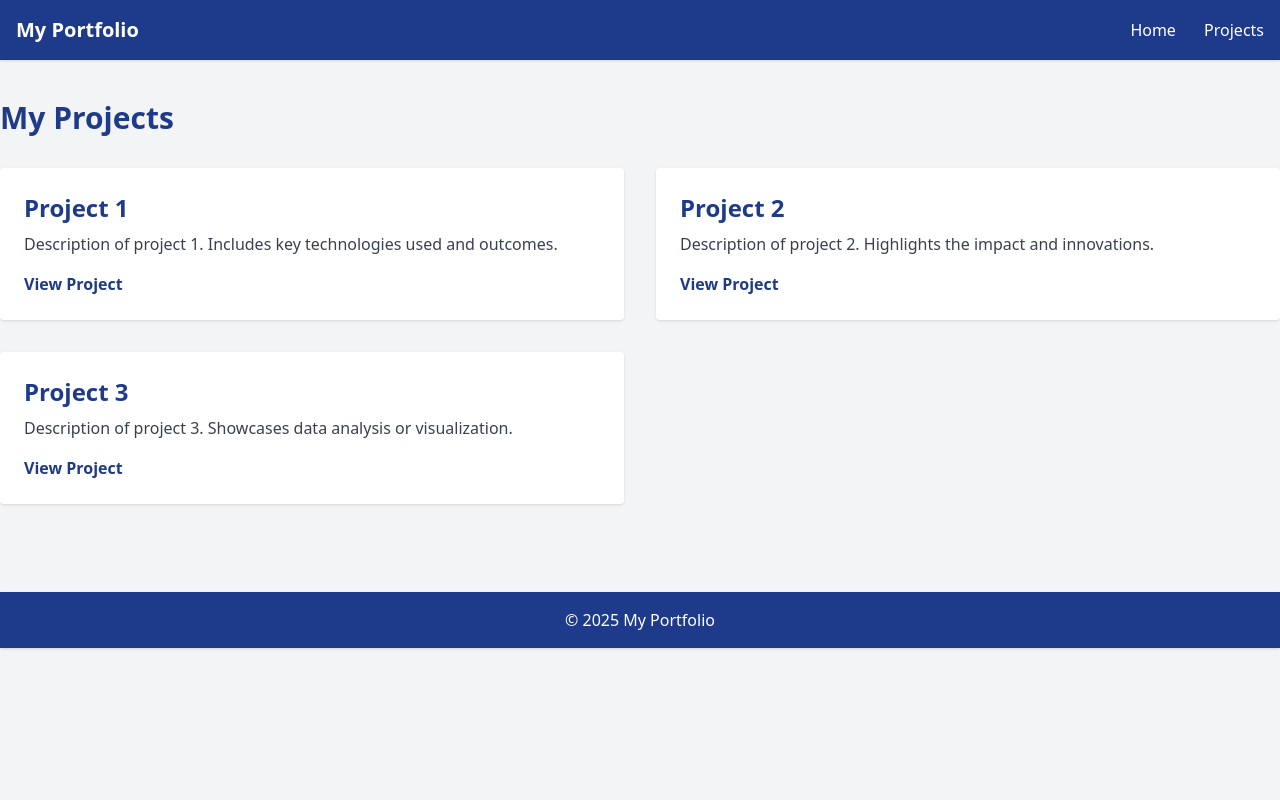
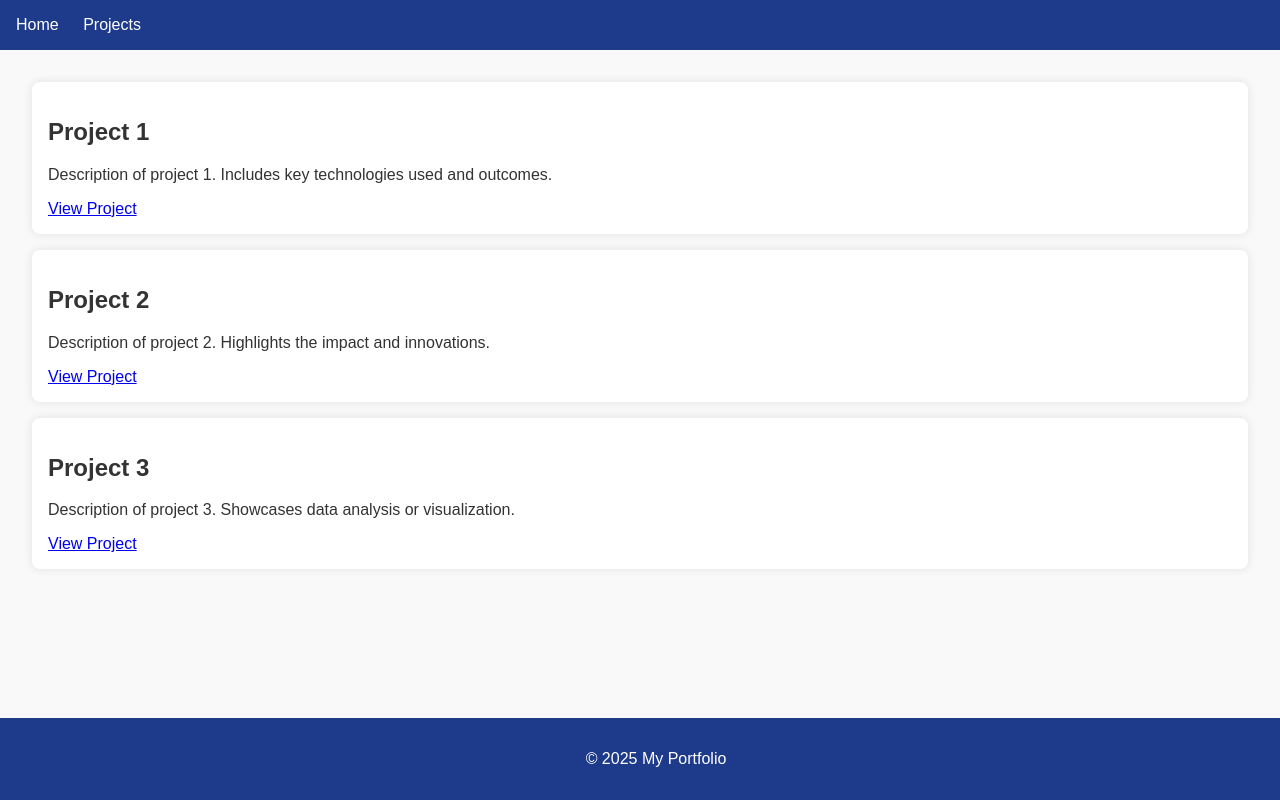
Before and after one commit to glauciofilho/portfolio, a Flask app: page /projects in a window 1280 px wide. Run offline with Flask 3, Linux system fonts and the light colour scheme; some libraries are stand-ins or nearby versions.

Commit message:
Getting a little more beautiful

```diff
--- a/app/__init__.py
+++ b/app/__init__.py
@@ -1,9 +1,9 @@
 from flask import Flask
+from app.routes import main
 
 def create_app():
     app = Flask(__name__)
 
-    from app.routes import main
     app.register_blueprint(main)
 
     return app
--- /dev/null
+++ b/app/static/css/styles.css
@@ -0,0 +1,46 @@
+/* static/css/style.css */
+body {
+    font-family: Arial, sans-serif;
+    background-color: #f9f9f9;
+    color: #333;
+    margin: 0;
+    padding: 0;
+}
+
+header {
+    background-color: #1E3A8A;  /* Dark Blue */
+    color: #fff;
+    padding: 1rem;
+}
+
+nav a {
+    color: #fff;
+    margin-right: 20px;
+    text-decoration: none;
+}
+
+nav a:hover {
+    text-decoration: underline;
+}
+
+main {
+    padding: 2rem;
+}
+
+section {
+    background-color: #fff;
+    padding: 1rem;
+    margin-bottom: 1rem;
+    border-radius: 8px;
+    box-shadow: 0 0 10px rgba(0,0,0,0.1);
+}
+
+footer {
+    background-color: #1E3A8A;
+    color: #fff;
+    text-align: center;
+    padding: 1rem;
+    position: fixed;
+    width: 100%;
+    bottom: 0;
+}
--- a/app/templates/base.html
+++ b/app/templates/base.html
@@ -3,39 +3,22 @@
 <head>
     <meta charset="UTF-8">
     <title>{% block title %}My Portfolio{% endblock %}</title>
-    <script src="https://cdn.tailwindcss.com"></script>
-    <script>
-        tailwind.config = {
-            theme: {
-                extend: {
-                    colors: {
-                        primary: '#1E3A8A' // Dark Blue
-                    }
-                }
-            }
-        }
-    </script>
-    <link rel="stylesheet" href="{{ url_for('static', filename='css/style.css') }}">
+    <link rel="stylesheet" href="{{ url_for('static', filename='css/styles.css') }}">
 </head>
-<body class="bg-gray-100 text-gray-900">
-
-    <header class="bg-primary shadow">
-        <nav class="container mx-auto p-4 flex justify-between items-center text-white">
-            <div class="font-bold text-xl">My Portfolio</div>
-            <div class="space-x-6">
-                <a href="{{ url_for('home') }}" class="hover:underline">Home</a>
-                <a href="{{ url_for('projects') }}" class="hover:underline">Projects</a>
-            </div>
+<body>
+    <header>
+        <nav>
+            <a href="{{ url_for('main.home') }}">Home</a>
+            <a href="{{ url_for('main.projects') }}">Projects</a>
         </nav>
     </header>
 
-    <main class="container mx-auto py-10">
+    <main>
         {% block content %}{% endblock %}
     </main>
 
-    <footer class="bg-primary text-center text-white p-4 mt-12 shadow">
+    <footer>
         <p>&copy; 2025 My Portfolio</p>
     </footer>
-
 </body>
 </html>
--- a/app/templates/projects.html
+++ b/app/templates/projects.html
@@ -1,27 +1,19 @@
 {% extends 'base.html' %}
-
 {% block title %}Projects | My Portfolio{% endblock %}
-
 {% block content %}
-<h2 class="text-3xl font-bold mb-8 text-primary">My Projects</h2>
-
-<div class="grid grid-cols-1 md:grid-cols-2 gap-8">
-    <section class="bg-white p-6 rounded shadow">
-        <h3 class="text-2xl font-semibold mb-2 text-primary">Project 1</h3>
-        <p class="mb-4 text-gray-700">Description of project 1. Includes key technologies used and outcomes.</p>
-        <a href="#" class="text-primary font-semibold hover:underline">View Project</a>
-    </section>
-
-    <section class="bg-white p-6 rounded shadow">
-        <h3 class="text-2xl font-semibold mb-2 text-primary">Project 2</h3>
-        <p class="mb-4 text-gray-700">Description of project 2. Highlights the impact and innovations.</p>
-        <a href="#" class="text-primary font-semibold hover:underline">View Project</a>
-    </section>
-
-    <section class="bg-white p-6 rounded shadow">
-        <h3 class="text-2xl font-semibold mb-2 text-primary">Project 3</h3>
-        <p class="mb-4 text-gray-700">Description of project 3. Showcases data analysis or visualization.</p>
-        <a href="#" class="text-primary font-semibold hover:underline">View Project</a>
-    </section>
-</div>
+<section>
+    <h2>Project 1</h2>
+    <p>Description of project 1. Includes key technologies used and outcomes.</p>
+    <a href="#">View Project</a>
+</section>
+<section>
+    <h2>Project 2</h2>
+    <p>Description of project 2. Highlights the impact and innovations.</p>
+    <a href="#">View Project</a>
+</section>
+<section>
+    <h2>Project 3</h2>
+    <p>Description of project 3. Showcases data analysis or visualization.</p>
+    <a href="#">View Project</a>
+</section>
 {% endblock %}
```
Also changed, not shown: app/static/styles.css (deleted, +0 -50 lines), app/templates/home.html (+3 -7 lines).
